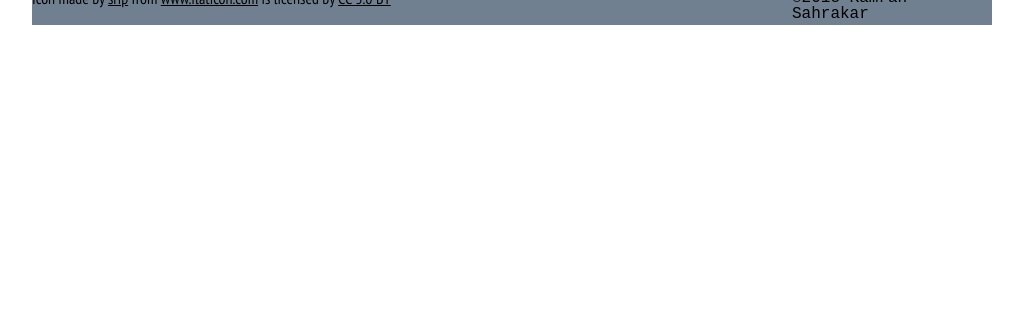
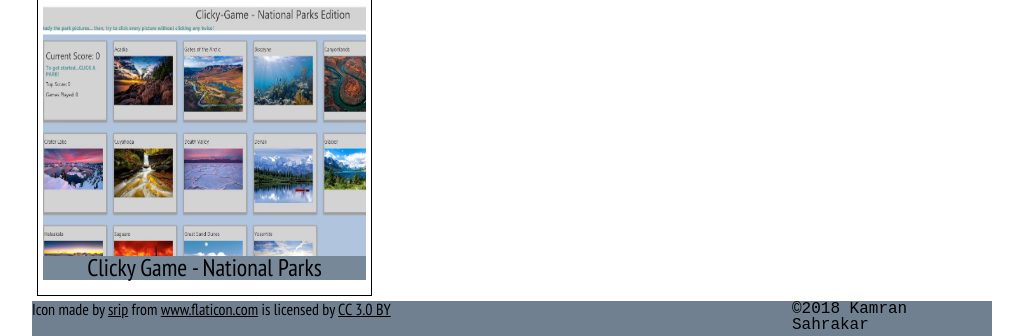
Before and after one commit to ksahrakar/uPortfolio, a plain HTML site: page portfolio.html in a window 1280 px wide. Shown: the part 1945-2281 px from the top of the page, without its empty margins (128-1151 px from the left). Before the commit the page ends 1970 px from the top, so only its background shows below. Drawn offline with Linux system fonts and the light colour scheme; files that its build step writes are made by us from their sources; a web font is replaced by a local one.

Commit message:
added programs

```diff
--- a/portfolio.html
+++ b/portfolio.html
@@ -104,6 +104,12 @@
                     <div class="label">InDaHood</div>
                     </a>
                 </li>
+                <li class="itemBox">
+                    <a href="https://np-memory-game.herokuapp.com/">
+                    <img src="assets/images/Clicky.JPG" alt="Project7" height=263 width=323>
+                    <div class="label">Clicky Game - National Parks</div>
+                    </a>
+                </li>
             </ul>
         </div>
     </div>
```
Also changed, not shown: assets/images/Clicky.JPG (added).
